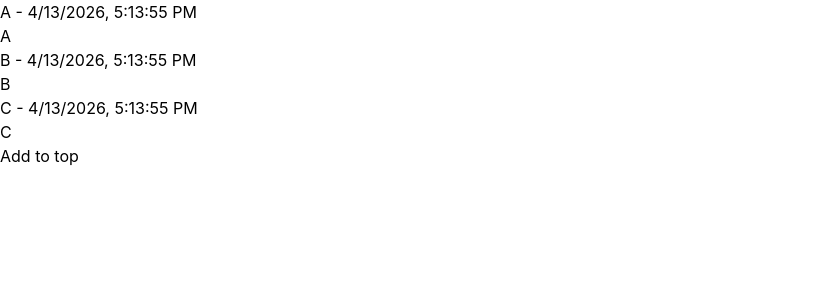
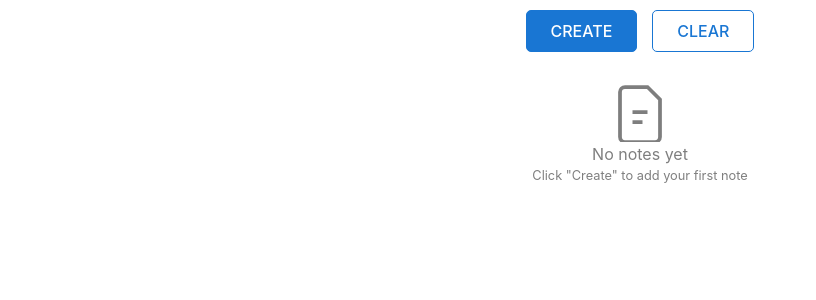
Before and after one commit to Ralchuk/Notes, a React (Vite) app: page / in a window 1280 px wide. Shown: the top 300 px of the page, without its empty margins (0-816 px from the left). Built offline with nearby package versions, Linux system fonts and the light colour scheme.

Commit message:
create lab

```diff
--- a/src/app/App.tsx
+++ b/src/app/App.tsx
@@ -1,12 +1,11 @@
 import Note from "@/entities/note/note";
-import KeyMismatch from "@/lab/KeyMismatch";
 
 
 function App() {
 
   return (
     <>
-    <KeyMismatch/>
+    <Note/>
     </>
   );
 }
```
